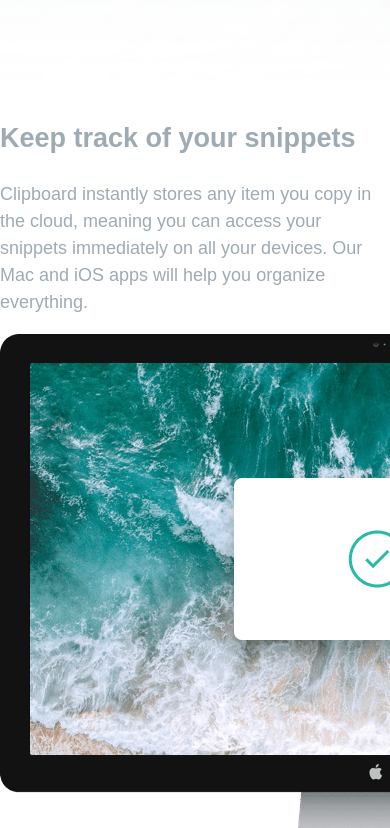
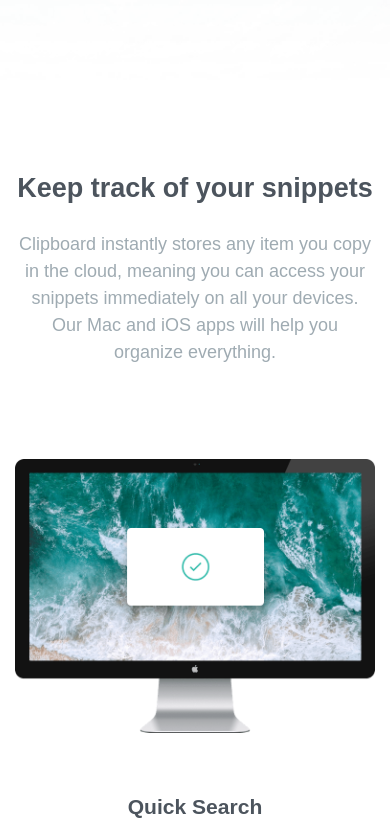
Before and after one commit to RaynaFaye/clipboard-lp, a plain HTML site: page index.html in a window 390 px wide. Shown: the part 608-1436 px from the top of the page. Drawn offline with Linux system fonts and the light colour scheme; a web font is replaced by a local one.

Commit message:
Snippets section styled to design on all viewports

```diff
--- a/css/style.css
+++ b/css/style.css
@@ -66,7 +66,29 @@ body {
   width: 45%;
   margin: 15px auto 30px auto;
 }
-
+/* Snippets section */
+.snippets {
+  display: flex;
+  flex-direction: column;
+}
+.snippets__intro {
+  text-align: center;
+  width: 45%;
+  margin: 150px auto 0 auto;
+}
+.snippets__facts-block {
+  display: grid;
+  grid-template-columns: 50% 2fr 1fr;
+  grid-gap: 75px;
+  align-items: center;
+  margin: 75px 0;
+}
+.snippets__image-block {
+  margin-left: -30px;
+}
+.snippets__image {
+  width: 100%;
+}
 /* Attribution section */
 .attribution {
   font-size: 11px;
@@ -74,6 +96,21 @@ body {
 }
 .attribution a {
   color: hsl(228, 45%, 44%);
+}
+@media all and (max-width: 980px) {
+  /* Header */
+  .header__paragraph {
+    width: 60%;
+  }
+  /* Snippets section */
+
+  .snippets__intro {
+    width: 60%;
+  }
+  .snippets__facts-block {
+    grid-template-columns: 50% 40%;
+    grid-gap: 50px;
+  }
 }
 @media all and (max-width: 740px) {
   .button {
@@ -96,4 +133,22 @@ body {
   .header__paragraph {
     width: auto;
   }
+  /* Snippets section */
+  .snippets {
+    padding: 0 15px;
+  }
+  .snippets__intro {
+    width: auto;
+    margin-top: 50px;
+  }
+  .snippets__facts-block {
+    display: block;
+    text-align: center;
+  }
+  .snippets__image-block {
+    margin-left: 0px;
+  }
+  .snippets__facts__title {
+    margin-top: 50px;
+  }
 }
--- a/index.html
+++ b/index.html
@@ -23,24 +23,24 @@
         <button class="button button-mac">Download for Mac</button>
       </div>
     </header>
-    <section>
-      <div>
-        <h2>Keep track of your snippets</h2>
+    <section class="snippets">
+      <div class="snippets__intro">
+        <h2 class="title">Keep track of your snippets</h2>
         <p>
           Clipboard instantly stores any item you copy in the cloud, meaning you can access your snippets immediately on all your devices. Our Mac and
           iOS apps will help you organize everything.
         </p>
       </div>
-      <div>
-        <div>
-          <img src="images/image-computer.png" alt="" />
+      <div class="snippets__facts-block">
+        <div class="snippets__image-block">
+          <img src="images/image-computer.png" alt="" class="snippets__image" />
         </div>
         <div>
-          <h3>Quick Search</h3>
+          <h3 class="title snippets__facts__title">Quick Search</h3>
           <p>Easily search your snippets by content, category, web address, application, and more.</p>
-          <h3>iCloud Sync</h3>
+          <h3 class="title snippets__facts__title">iCloud Sync</h3>
           <p>Instantly saves and syncs snippets across all your devices.</p>
-          <h3>Complete History</h3>
+          <h3 class="title snippets__facts__title">Complete History</h3>
           <p>Retrieve any snippets from the first moment you started using the app.</p>
         </div>
       </div>
```
